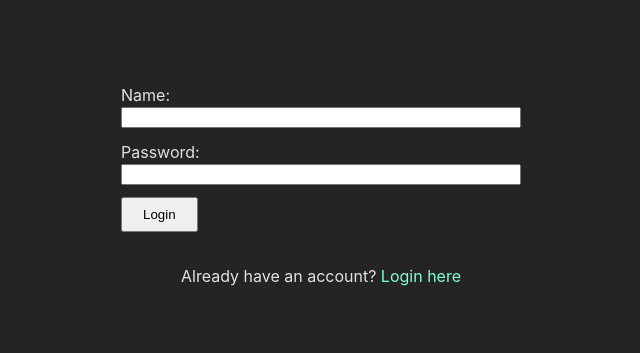
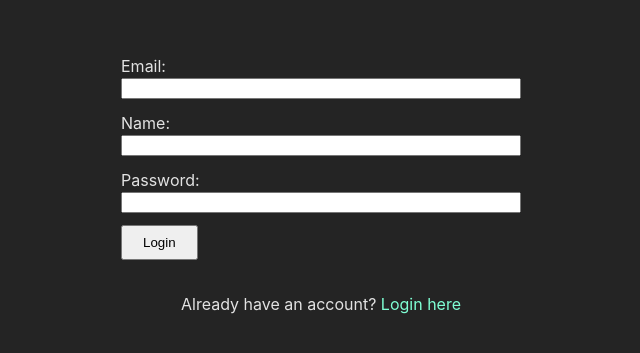
Before and after one commit to arturpietrzak/PostText, a React (Vite) app in the folder front/: page /sign-up in a window 1280 px wide. Shown: the part 223-576 px from the top of the page, without its empty margins (319-959 px from the left). Built offline with nearby package versions, Linux system fonts and the light colour scheme.

Commit message:
Create session provider

```diff
--- a/front/src/main.tsx
+++ b/front/src/main.tsx
@@ -1,10 +1,18 @@
-import React from "react";
+import React, { createContext, useContext, useEffect, useState } from "react";
 import ReactDOM from "react-dom/client";
-import { createBrowserRouter, RouterProvider } from "react-router-dom";
+import {
+  createBrowserRouter,
+  RouterProvider,
+  useNavigate,
+} from "react-router-dom";
 import "./styles/index.scss";
 import IndexPage from "./pages";
 import LoginPage from "./pages/login";
 import SignUpPage from "./pages/sign-up";
+import { useCookies } from "react-cookie";
+import axios from "axios";
+
+axios.defaults.baseURL = "http://127.0.0.1:8080/";
 
 const router = createBrowserRouter([
   {
@@ -21,8 +29,73 @@ const router = createBrowserRouter([
   },
 ]);
 
+interface SessionDataType {
+  username: string | null;
+  login: (username: string, password: string, onSucces?: () => void) => void;
+  logout: () => void;
+}
+
+const SessionContext = createContext<SessionDataType>({
+  username: null,
+  login: () => {},
+  logout: () => {},
+});
+
+const SessionProvider = ({ children }: { children: React.ReactNode }) => {
+  const [cookies, setCookie, removeCookie] = useCookies(["session-token"]);
+  const [sessionData, setSessionData] = useState<SessionDataType>({
+    username: "dsadsad",
+    login: (username, password, onSucces) => {
+      axios
+        .post("/user/login", {
+          username,
+          password,
+        })
+        .then(function (response) {
+          if (onSucces) {
+            onSucces();
+          }
+
+          setCookie("session-token", response.data.session_token);
+          setSessionData({ ...sessionData, username: response.data.username });
+        })
+        .catch(function (error) {
+          alert("Wrong credentials");
+        });
+    },
+    logout: () => {
+      axios
+        .post("/user/logout", {
+          session_token: cookies["session-token"],
+        })
+        .then(function () {
+          removeCookie("session-token");
+          setSessionData({ ...sessionData, username: null });
+        })
+        .catch(function () {
+          alert("There was an issue during logging you out");
+        });
+    },
+  });
+
+  // if have token -> fetch session data
+  useEffect(() => {}, []);
+
+  return (
+    <SessionContext.Provider value={sessionData}>
+      <>{children}</>
+    </SessionContext.Provider>
+  );
+};
+
+export const useSession = () => {
+  return useContext(SessionContext);
+};
+
 ReactDOM.createRoot(document.getElementById("root") as HTMLElement).render(
   <React.StrictMode>
-    <RouterProvider router={router} />
+    <SessionProvider>
+      <RouterProvider router={router} />
+    </SessionProvider>
   </React.StrictMode>
 );
--- a/front/src/pages/login.tsx
+++ b/front/src/pages/login.tsx
@@ -1,10 +1,19 @@
+import { useNavigate } from "react-router-dom";
+import { useSession } from "../main";
+
 export default function LoginPage() {
+  const session = useSession();
+  let navigate = useNavigate();
+
   return (
     <div className="page login-page">
       <form
         className="login-page__form"
         onSubmit={(e) => {
           e.preventDefault();
+          session.login("artur", "Artur1", () => {
+            navigate("/");
+          });
         }}
       >
         <label htmlFor="login">Name:</label>
--- a/front/src/pages/sign-up.tsx
+++ b/front/src/pages/sign-up.tsx
@@ -7,6 +7,8 @@ export default function SignUpPage() {
           e.preventDefault();
         }}
       >
+        <label htmlFor="email">Email:</label>
+        <input type="email" name="email" id="email" />
         <label htmlFor="login">Name:</label>
         <input type="text" name="login" id="login" />
         <label htmlFor="password">Password:</label>
```
